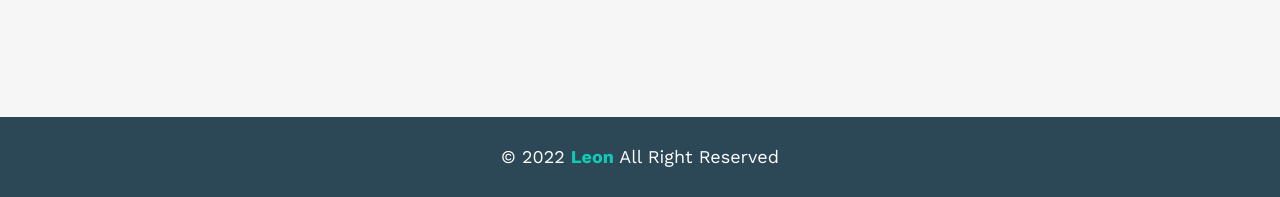
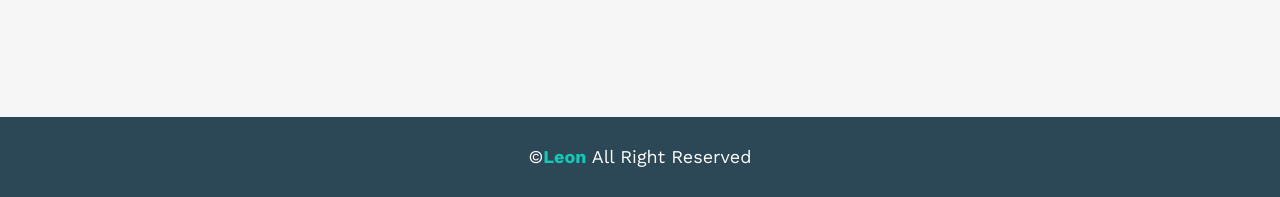
Before and after one commit to AhmadKara/Leon, a plain HTML site: page index.html in a window 1280 px wide. Shown: the part 3916-4113 px from the top of the page. Drawn offline with nearby package versions, Linux system fonts and the light colour scheme; a script that the page names is missing.

Commit message:
Update index.html

```diff
--- a/index.html
+++ b/index.html
@@ -206,7 +206,7 @@
   </div>
   <!-- End Contact -->
   <!-- Start Footer -->
-  <div class="footer">&copy;<span id="year"> 2022 </span><span class="leonspan">Leon</span> All Right Reserved</div>
+  <div class="footer">&copy;<span id="year"></span><span class="leonspan">Leon</span> All Right Reserved</div>
   <!-- End Footer -->
   <script src="main.js"></script>
 </body>
```
